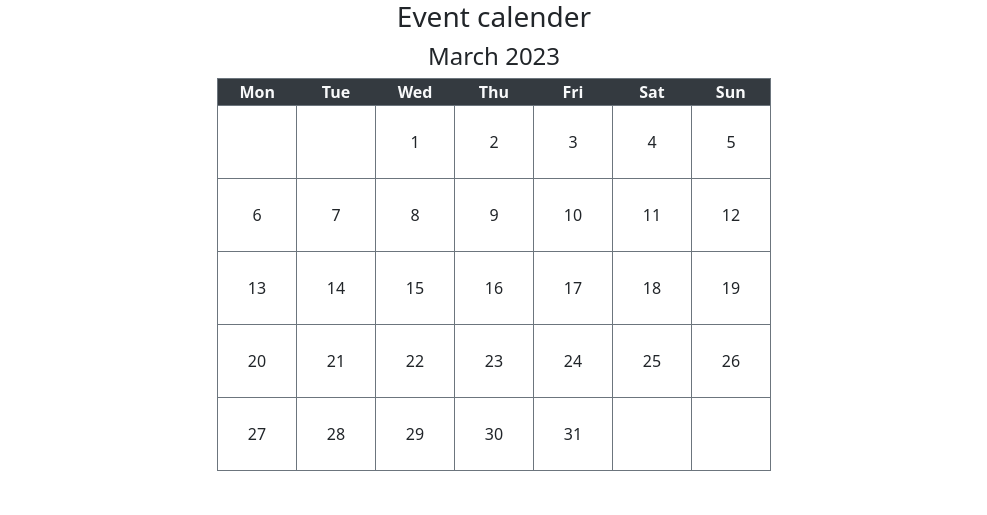
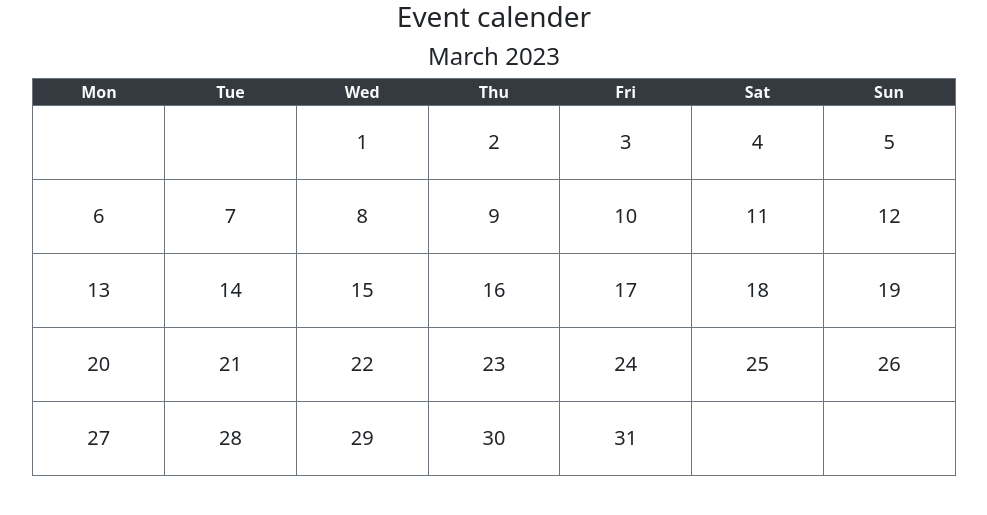
Before and after one commit to duvaraga203/Internship, a PHP site: page /main.php in a window 1280 px wide. Shown: the top 515 px of the page, without its empty margins (146-1133 px from the left). Run offline with PHP 8.4, Linux system fonts and the light colour scheme; data that the repository does not hold is empty.

Commit message:
Add files via upload

```diff
--- a/Events calender/main.php
+++ b/Events calender/main.php
@@ -38,7 +38,7 @@
         echo "<h4 class='text-center'>$monthName $year</h4>";
 
         // Print the calendar header
-        echo "<table class='offset-lg-3 col-lg-6 border border-secondary'>";
+        echo "<table class='offset-lg-1 col-lg-10 border border-secondary'>";
         echo "<tr class='bg-dark text-light text-center'>";
         echo "<th>Mon</th>";
         echo "<th>Tue</th>";
@@ -52,16 +52,16 @@
         // Print the calendar body
         echo "<tr>";
         for ($i = 1; $i < $firstDayOfWeek; $i++) {
-            echo "<td class='border border-secondary col-lg-1'></td>";
+            echo "<td class='border border-secondary'></td>";
         }
         for ($i = 1; $i <= $numDays; $i++) {
-            echo "<td class='p-4 m-4 border border-secondary text-center col-lg-1'><span>$i</span><div id='i$i'></div></td>";
+            echo "<td class='p-4 m-4 border border-secondary text-center'><span class='h5' id='d$i'>$i</span><div id='i$i'></div></td>";
             if (($i + $firstDayOfWeek - 1) % 7 == 0) {
                 echo "</tr><tr>";
             }
         }
         for ($i = ($firstDayOfWeek + $numDays - 1) % 7; $i < 7; $i++) {
-            echo "<td class='border border-secondary col-lg-1'></td>";
+            echo "<td class='border border-secondary'></td>";
         }
         echo "</tr>";
 
@@ -88,6 +88,7 @@
                     success: function (response) {
                         alert(response);
                         updates();
+
                     }
                 });
 
@@ -98,7 +99,8 @@
             }
         })
 
-        updates();
+        // updates();
+        setInterval(updates,2000);
 
 
 
@@ -107,8 +109,6 @@
             var del = $(this).attr('id');
 
             var agree = confirm("Do you wanna delete this event?");
-
-            console.log(agree);
 
             if (agree) {
                 $.ajax({
@@ -119,6 +119,7 @@
                     success: function (response) {
                         alert(response);
                         updates();
+
                     }
 
                 });
```
